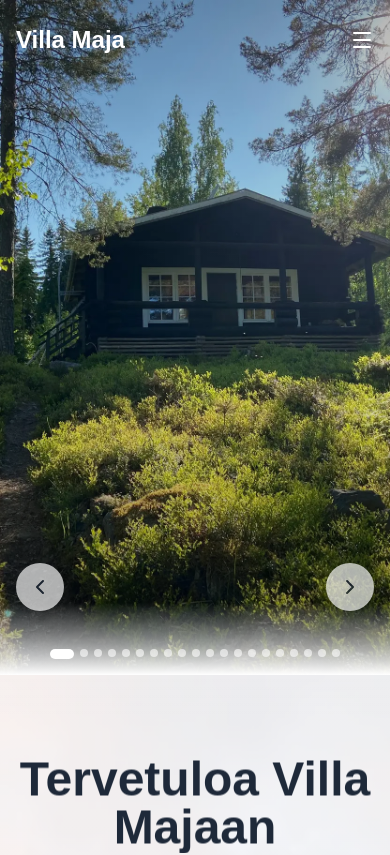
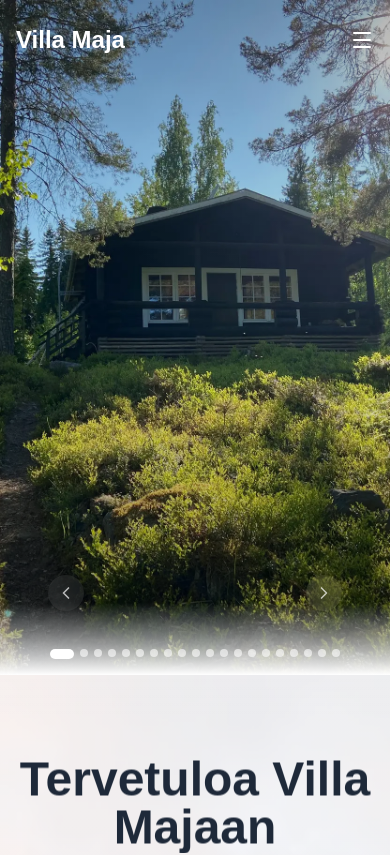
Before and after one commit to Moontags/villamaja, a Next.js app: page / in a window 390 px wide. Shown: the top 855 px of the page. Built offline with nearby package versions, Linux system fonts and the light colour scheme.

Commit message:
Button color

```diff
--- a/app/page.tsx
+++ b/app/page.tsx
@@ -289,16 +289,16 @@ const ImageCarousel = () => {
       <button
         onClick={prev}
         aria-label="Previous image"
-        className="absolute left-4 md:left-20 lg:left-32 bottom-16 md:bottom-20 z-30 bg-white/95 hover:bg-white active:bg-gray-100 p-3 md:p-4 rounded-full shadow-lg transition-all duration-200 hover:scale-110 active:scale-95 opacity-70 md:opacity-0 group-hover:opacity-100 hover:opacity-100"
+        className="absolute left-12 md:left-20 lg:left-32 bottom-16 md:bottom-20 z-30 bg-white/10 hover:bg-white/25 backdrop-blur-sm p-2 md:p-4 rounded-full shadow-xl hover:shadow-2xl transition-all hover:scale-105 opacity-70 md:opacity-0 group-hover:opacity-100 hover:opacity-100"
       >
-        <ChevronLeft className="w-6 h-6 md:w-7 md:h-7 text-gray-800" />
+        <ChevronLeft className="w-5 h-5 md:w-7 md:h-7 text-white" />
       </button>
       <button
         onClick={next}
         aria-label="Next image"
-        className="absolute right-4 md:right-20 lg:right-32 bottom-16 md:bottom-20 z-30 bg-white/95 hover:bg-white active:bg-gray-100 p-3 md:p-4 rounded-full shadow-lg transition-all duration-200 hover:scale-110 active:scale-95 opacity-70 md:opacity-0 group-hover:opacity-100 hover:opacity-100"
+        className="absolute right-12 md:right-20 lg:right-32 bottom-16 md:bottom-20 z-30 bg-white/10 hover:bg-white/25 backdrop-blur-sm p-2 md:p-4 rounded-full shadow-xl hover:shadow-2xl transition-all hover:scale-105 opacity-70 md:opacity-0 group-hover:opacity-100 hover:opacity-100"
       >
-        <ChevronRight className="w-6 h-6 md:w-7 md:h-7 text-gray-800" />
+        <ChevronRight className="w-5 h-5 md:w-7 md:h-7 text-white" />
       </button>
 
       {/* Indicator dots - Mobile optimized positioning */}
```
